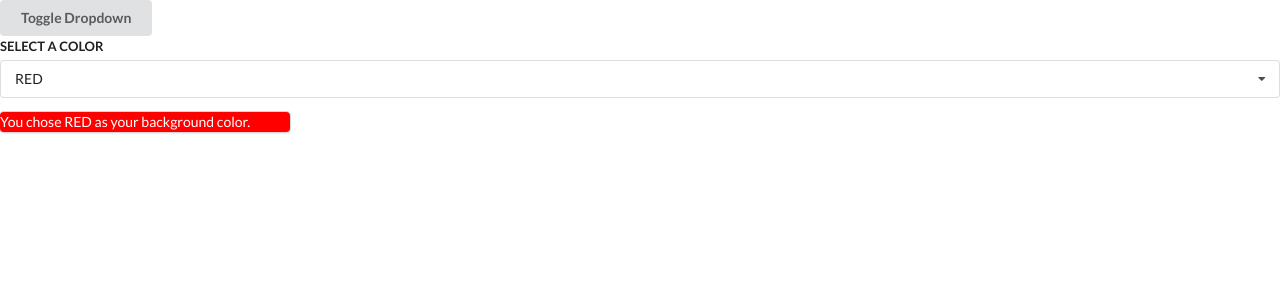
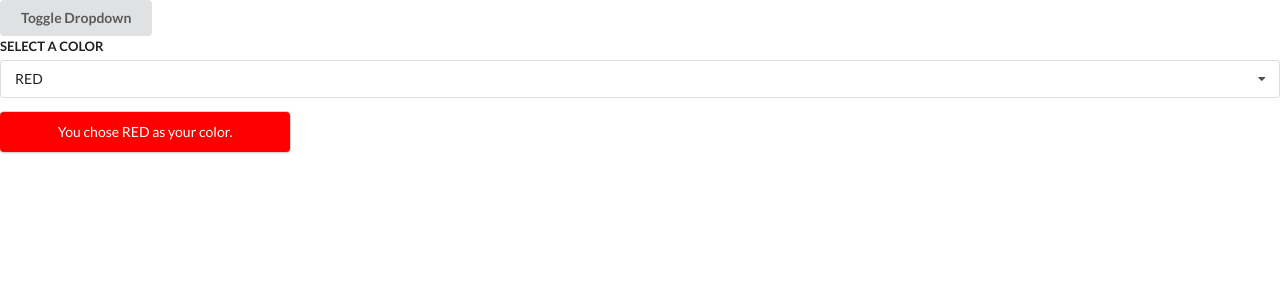
Before and after one commit to builtforsomethingbigger/hooks-widgets, a React (Create React App) app: page / in a window 1280 px wide. Shown: the top 300 px of the page. Built offline with nearby package versions, Linux system fonts and the light colour scheme.

Commit message:
Dropdown Completed

```diff
--- a/src/components/Dropdown.js
+++ b/src/components/Dropdown.js
@@ -51,7 +51,7 @@ const Dropdown = ({ options, selected, onSelectedChange }) => {
                 </div>
             </div>
             <div className="ui card" style={{backgroundColor: selected.label}}>
-                <p style={{color: 'white'}}>You chose {selected.label} as your background color.</p>
+                <p style={{color: 'white', padding: 10, textAlign: 'center'}}>You chose {selected.label} as your color.</p>
             </div>
         </div>
     )
```
